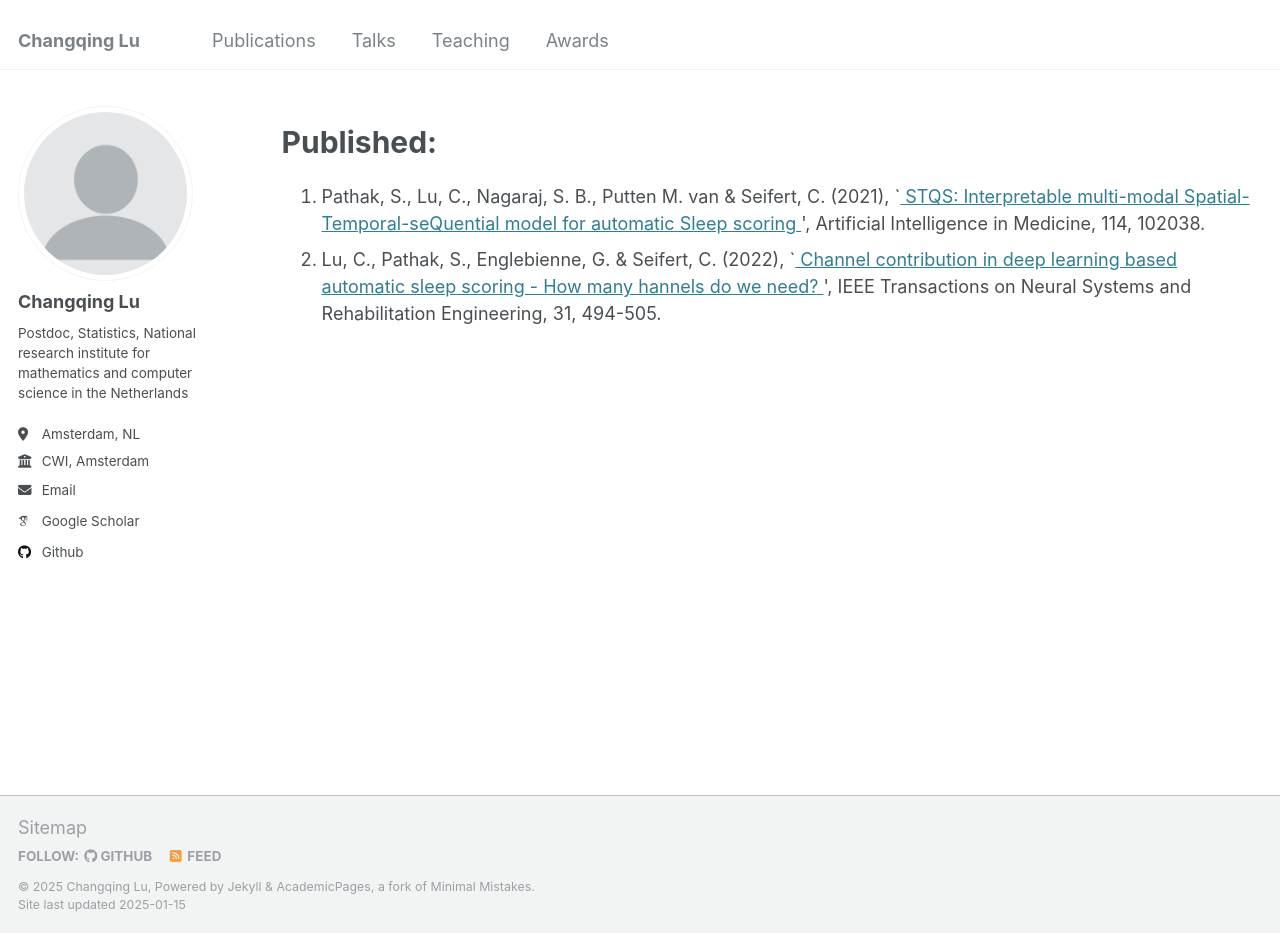
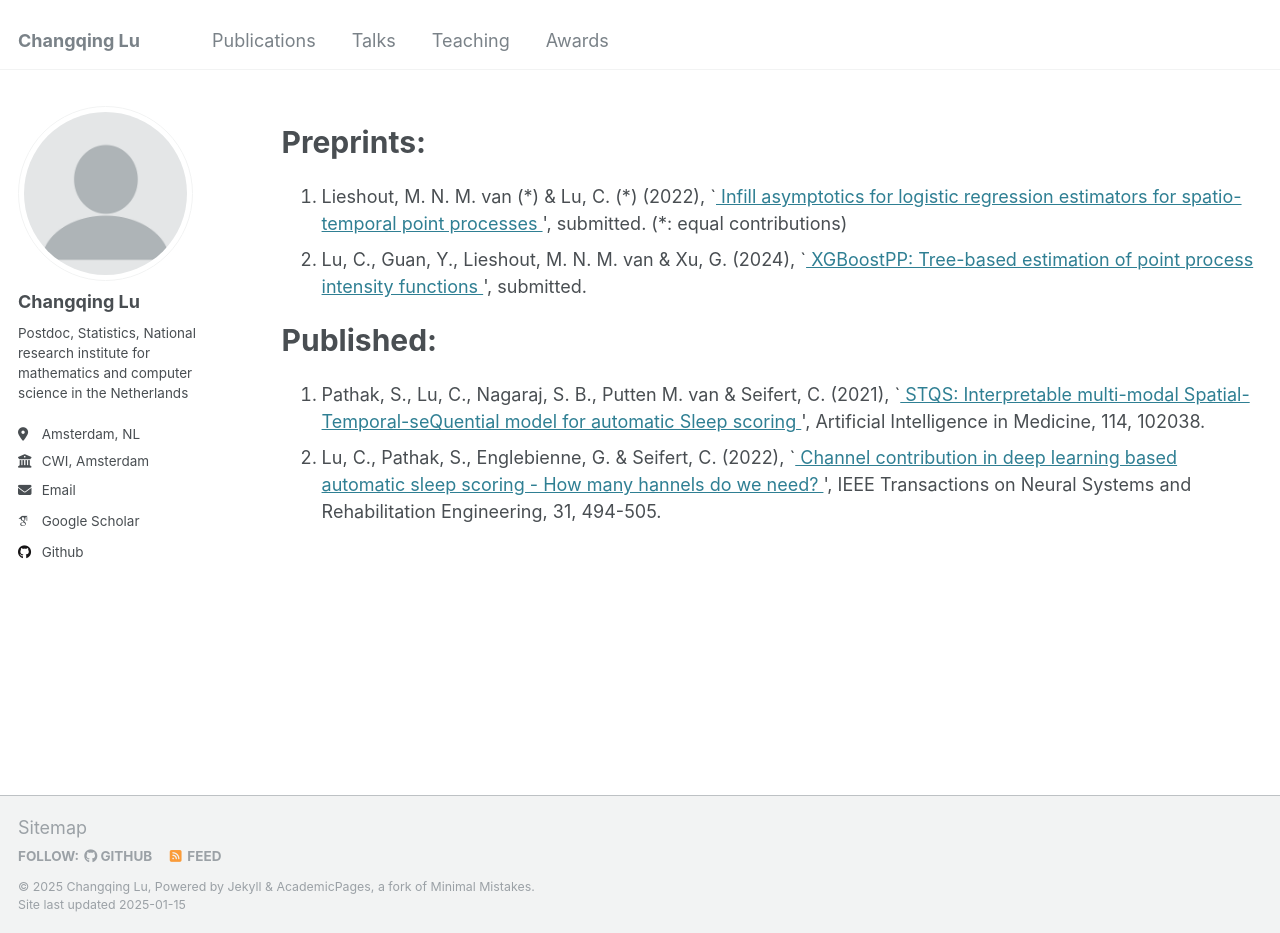
Before and after one commit to Bobby-Lu/Bobby-Lu.github.io, a Jekyll site: the page built from _pages/publications.html, in a window 1280 px wide and 933 px high. Built offline with Jekyll 4.4.1, drawn with Linux system fonts in a browser that asks for light colours; some web fonts are replaced.

Commit message:
Update publications.html

```diff
--- a/_pages/publications.html
+++ b/_pages/publications.html
@@ -4,6 +4,29 @@ title: ""
 permalink: /publications/
 author_profile: true
 ---
+
+<div>
+  <strong style="font-size: 30px; font-weight: bold;">Preprints:</strong>
+</div>
+
+<div class="publication">
+  <ol>
+    <li>
+      Lieshout, M. N. M. van (*) & Lu, C. (*) (2022),
+      `<a href="https://arxiv.org/abs/2208.12080">
+        Infill asymptotics for logistic regression estimators for spatio-temporal point processes
+      </a>',
+      submitted. (*: equal contributions)
+    </li>
+    <li>
+      Lu, C., Guan, Y., Lieshout, M. N. M. van & Xu, G. (2024),
+      `<a href="https://arxiv.org/abs/2401.17966">
+        XGBoostPP: Tree-based estimation of point process intensity functions
+      </a>',
+      submitted.
+    </li>
+  </ol>
+</div>
 
 <div>
   <strong style="font-size: 30px; font-weight: bold;">Published:</strong>
```
